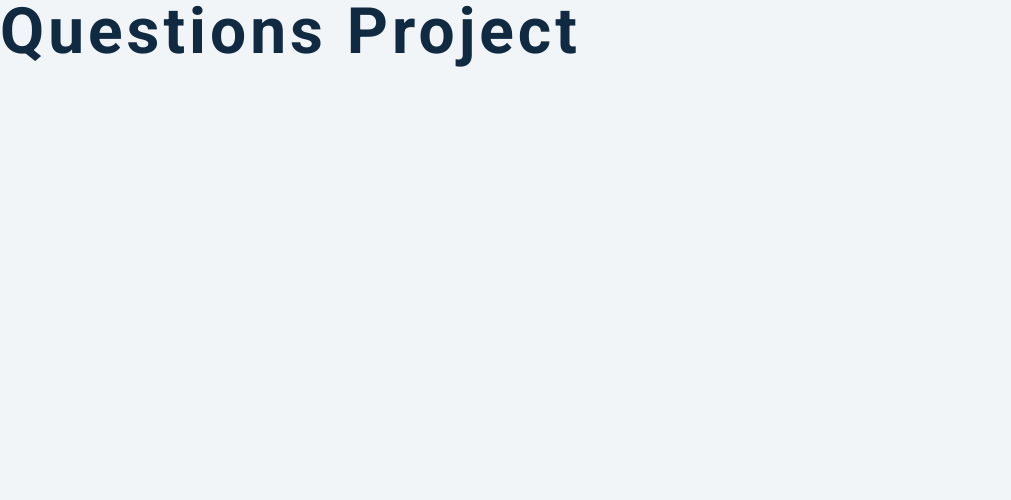
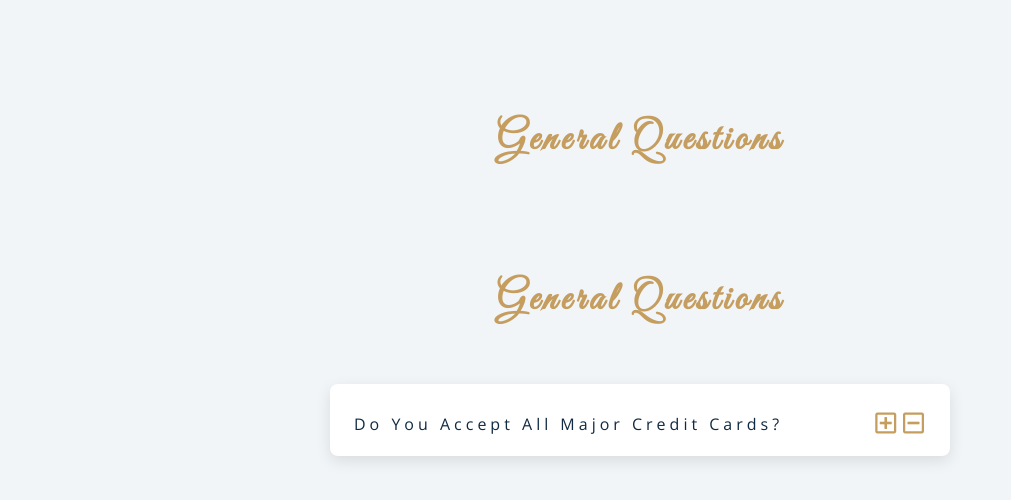
Before and after one commit to projectperfect/questions, a plain HTML site: page index.html in a window 1280 px wide. Shown: the whole page, without its empty margins (0-1011 px from the left). Drawn offline with nearby package versions, Linux system fonts and the light colour scheme.

Commit message:
question card

```diff
--- a/index.html
+++ b/index.html
@@ -18,7 +18,33 @@
     <link rel="stylesheet" href="styles.css" />
   </head>
   <body>
-    <h1>questions project</h1>
+    <section class="questions">
+      <!-- Title -->
+      <div class="title">
+        <h2>General questions</h2>
+      </div>
+
+      <!-- Questions -->
+      <div class="title">
+        <h2>general questions</h2>
+      </div>
+      <!-- questions -->
+      <div class="section-center">
+        <!-- single question -->
+        <article class="question">
+          <!-- question title -->
+          <div class="question-title">
+            <p>do you accept all major credit cards?</p>
+            <button type="button" class="question-btn">
+              <span class="plus-icon">
+                <i class="far fa-plus-square"></i>
+              </span>
+              <span class="minus-icon">
+                <i class="far fa-minus-square"></i>
+              </span>
+            </button>
+          </div>
+    </section>
     <!-- javascript -->
     <script src="app.js"></script>
   </body>
```
